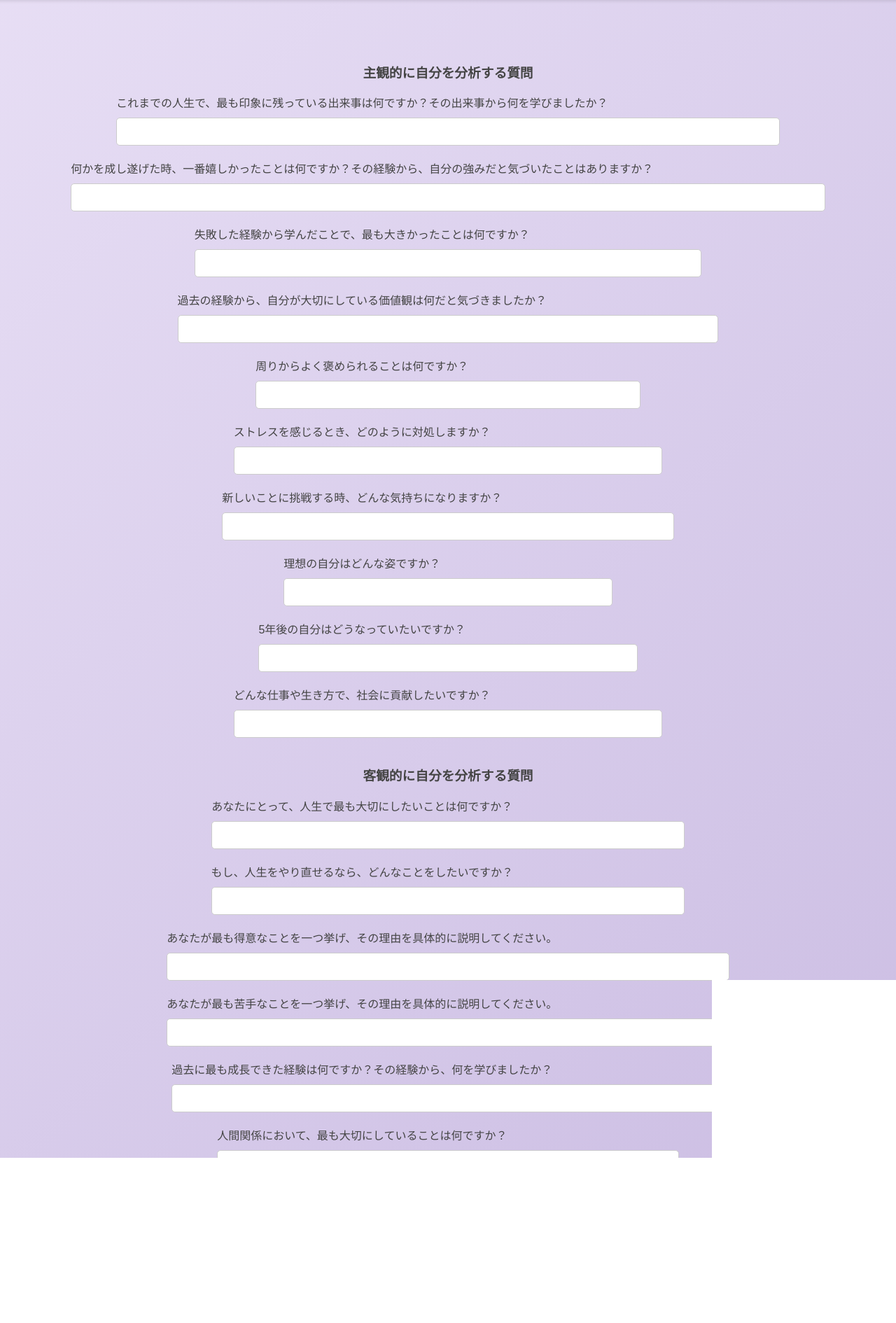
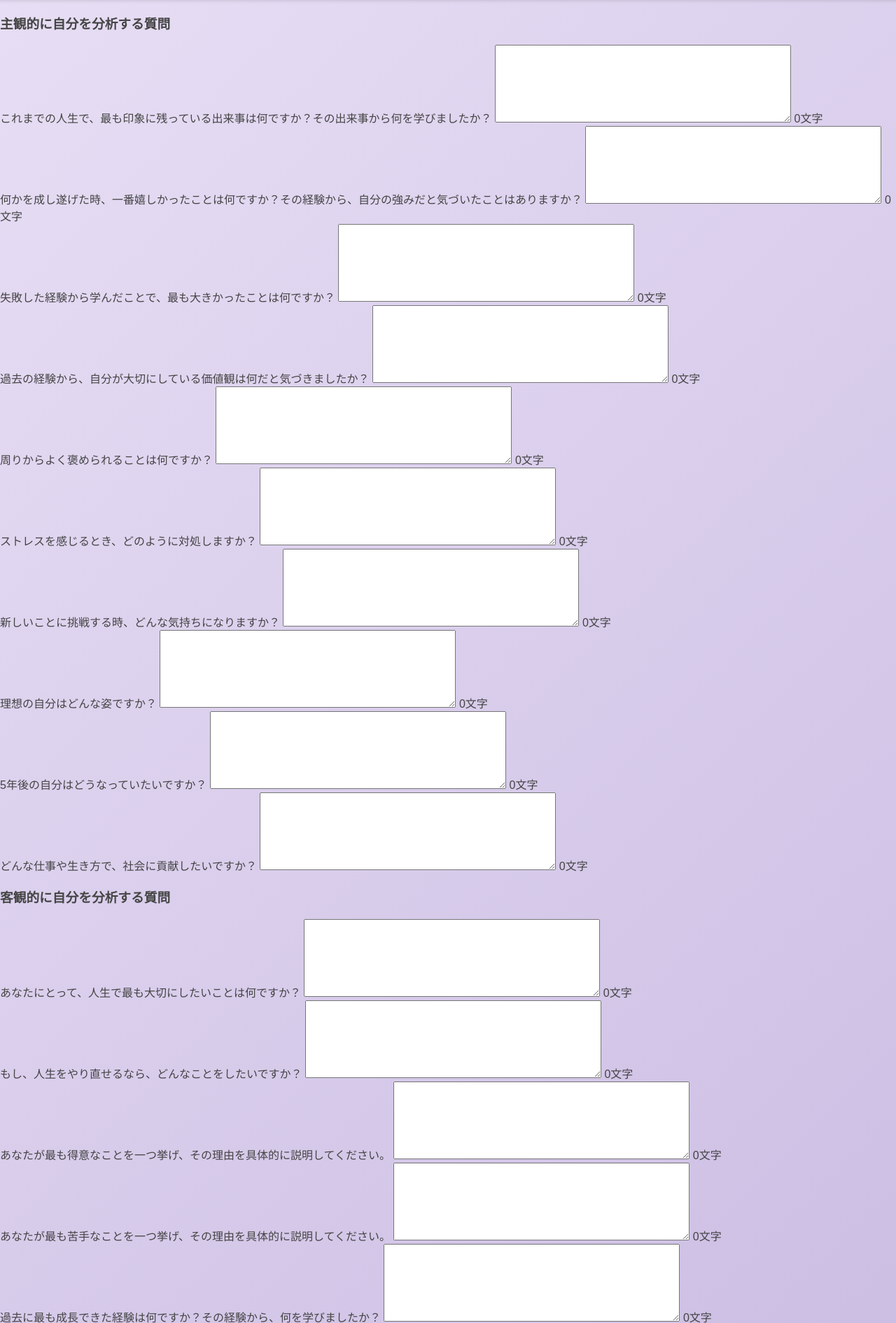
Before and after one commit to mepomaru/TH, a PHP site: page /trueHue/home/php/analyzeForm.php in a window 1280 px wide. Shown: the part 125-2015 px from the top of the page at 70% size. Run offline with PHP 8.4, Linux system fonts and the light colour scheme.

Commit message:
change form configuration

```diff
--- a/public_html/home/php/analyzeForm.php
+++ b/public_html/home/php/analyzeForm.php
@@ -19,120 +19,144 @@
 
     <!-- main -->
     <main>
+        <div class="container">
+            <div class="card">
                 <from id="analyzeFrom" method="POST" action="">
-
-            <div class="form-container">
                     <!-- 主観的質問 -->
                     <h3>主観的に自分を分析する質問</h3>
                     <div>
                         <label for="core_values" class="card">これまでの人生で、最も印象に残っている出来事は何ですか？その出来事から何を学びましたか？</label>
-                    <input type="text" name="core_values" id="core_values" required>
+                        <textarea id="core_values" name="core_values" rows="7" cols="50" required></textarea>
+                        <span id="core_values_count">0</span>文字<br>
                     </div>
 
                     <div>
                         <label for="accomplishment" class="card">何かを成し遂げた時、一番嬉しかったことは何ですか？その経験から、自分の強みだと気づいたことはありますか？</label>
-                    <input type="text" name="accomplishment" id="accomplishment" required>
+                        <textarea id="accomplishment" name="accomplishment" rows="7" cols="50" required></textarea>
+                        <span id="accomplishment_count">0</span>文字<br>
                     </div>
 
                     <div>
                         <label for="lesson" class="card">失敗した経験から学んだことで、最も大きかったことは何ですか？</label>
-                    <input type="text" name="lesson" id="lesson" required>
+                        <textarea id="lesson" name="lesson" rows="7" cols="50" required></textarea>
+                        <span id="lesson_count">0</span>文字<br>
                     </div>
 
                     <div>
-                    <label for="core_values" class="card">過去の経験から、自分が大切にしている価値観は何だと気づきましたか？</label>
-                    <input type="text" name="core_values" id="core_values" required>
+                        <label for="core_values_repeat" class="card">過去の経験から、自分が大切にしている価値観は何だと気づきましたか？</label>
+                        <textarea id="core_values_repeat" name="core_values_repeat" rows="7" cols="50" required></textarea>
+                        <span id="core_values_repeat_count">0</span>文字<br>
                     </div>
 
                     <div>
                         <label for="compliment" class="card">周りからよく褒められることは何ですか？</label>
-                    <input type="text" name="compliment" id="compliment" required>
+                        <textarea id="compliment" name="compliment" rows="7" cols="50" required></textarea>
+                        <span id="compliment_count">0</span>文字<br>
                     </div>
 
                     <div>
                         <label for="coping" class="card">ストレスを感じるとき、どのように対処しますか？</label>
-                    <input type="text" name="coping" id="coping" required>
+                        <textarea id="coping" name="coping" rows="7" cols="50" required></textarea>
+                        <span id="coping_count">0</span>文字<br>
                     </div>
 
                     <div>
                         <label for="challenge_feelings" class="card">新しいことに挑戦する時、どんな気持ちになりますか？</label>
-                    <input type="text" name="challenge_feelings" id="challenge_feelings" required>
+                        <textarea id="challenge_feelings" name="challenge_feelings" rows="7" cols="50" required></textarea>
+                        <span id="challenge_feelings_count">0</span>文字<br>
                     </div>
 
                     <div>
                         <label for="ideal_self" class="card">理想の自分はどんな姿ですか？</label>
-                    <input type="text" name="ideal_self" id="ideal_self" required>
+                        <textarea id="ideal_self" name="ideal_self" rows="7" cols="50" required></textarea>
+                        <span id="ideal_self_count">0</span>文字<br>
                     </div>
 
                     <div>
                         <label for="future_self" class="card">5年後の自分はどうなっていたいですか？</label>
-                    <input type="text" name="future_self" id="future_self" required>
+                        <textarea id="future_self" name="future_self" rows="7" cols="50" required></textarea>
+                        <span id="future_self_count">0</span>文字<br>
                     </div>
 
                     <div>
                         <label for="contribution" class="card">どんな仕事や生き方で、社会に貢献したいですか？</label>
-                    <input type="text" name="contribution" id="contribution" required>
+                        <textarea id="contribution" name="contribution" rows="7" cols="50" required></textarea>
+                        <span id="contribution_count">0</span>文字<br>
                     </div>
                     <!-- /主観的質問 -->
 
                     <!-- 客観的質問 -->
                     <h3>客観的に自分を分析する質問</h3>
+
                     <div>
                         <label for="life_priority" class="card">あなたにとって、人生で最も大切にしたいことは何ですか？</label>
-                    <input type="text" name="life_priority" id="life_priority" required>
+                        <textarea id="life_priority" name="life_priority" rows="7" cols="50" required></textarea>
+                        <span id="life_priority_count">0</span>文字<br>
                     </div>
 
                     <div>
                         <label for="redo" class="card">もし、人生をやり直せるなら、どんなことをしたいですか？</label>
-                    <input type="text" name="redo" id="redo" required>
+                        <textarea id="redo" name="redo" rows="7" cols="50" required></textarea>
+                        <span id="redo_count">0</span>文字<br>
                     </div>
 
                     <div>
                         <label for="strength" class="card">あなたが最も得意なことを一つ挙げ、その理由を具体的に説明してください。</label>
-                    <input type="text" name="strength" id="strength" required>
+                        <textarea id="strength" name="strength" rows="7" cols="50" required></textarea>
+                        <span id="strength_count">0</span>文字<br>
                     </div>
 
                     <div>
                         <label for="weakness" class="card">あなたが最も苦手なことを一つ挙げ、その理由を具体的に説明してください。</label>
-                    <input type="text" name="weakness" id="weakness" required>
+                        <textarea id="weakness" name="weakness" rows="7" cols="50" required></textarea>
+                        <span id="weakness_count">0</span>文字<br>
                     </div>
 
                     <div>
                         <label for="growth" class="card">過去に最も成長できた経験は何ですか？その経験から、何を学びましたか？</label>
-                    <input type="text" name="growth" id="growth" required>
+                        <textarea id="growth" name="growth" rows="7" cols="50" required></textarea>
+                        <span id="growth_count">0</span>文字<br>
                     </div>
 
                     <div>
                         <label for="relationship_value" class="card">人間関係において、最も大切にしていることは何ですか？</label>
-                    <input type="text" name="relationship_value" id="relationship_value" required>
+                        <textarea id="relationship_value" name="relationship_value" rows="7" cols="50" required></textarea>
+                        <span id="relationship_value_count">0</span>文字<br>
                     </div>
 
                     <div>
                         <label for="advice" class="card">もし、誰か人間関係で何か一つだけアドバイスできるとしたら、どんなことを言いますか？</label>
-                    <input type="text" name="advice" id="advice" required>
+                        <textarea id="advice" name="advice" rows="7" cols="50" required></textarea>
+                        <span id="advice_count">0</span>文字<br>
                     </div>
 
                     <div>
                         <label for="stress_management" class="card">ストレスを感じた時、どのように対処しますか？</label>
-                    <input type="text" name="stress_management" id="stress_management" required>
+                        <textarea id="stress_management" name="stress_management" rows="7" cols="50" required></textarea>
+                        <span id="stress_management_count">0</span>文字<br>
                     </div>
 
                     <div>
                         <label for="happiness" class="card">幸せを感じる瞬間は、どのような時ですか？</label>
-                    <input type="text" name="happiness" id="happiness" required>
+                        <textarea id="happiness" name="happiness" rows="7" cols="50" required></textarea>
+                        <span id="happiness_count">0</span>文字<br>
                     </div>
 
                     <div>
                         <label for="adaptability" class="card">変化に対して、あなたはどちらかと言えば積極的に対応する方ですか、それとも消極的な方ですか？</label>
-                    <input type="text" name="adaptability" id="adaptability" required>
+                        <textarea id="adaptability" name="adaptability" rows="7" cols="50" required></textarea>
+                        <span id="adaptability_count">0</span>文字<br>
                     </div>
                     <!-- /客観的質問 -->
-            </div>
 
+                    <!-- 送信ボタン -->
                     <div id="registration" class="button-item">
                         <button class="registration" type="submit">提出する</button>
                     </div>
+                    <!-- /送信ボタン -->
                 </from>
+            </div>
+        </div>
     </main>
     <!-- /main -->
 </body>
```
Lines whose indentation alone changed are shown as unchanged.
